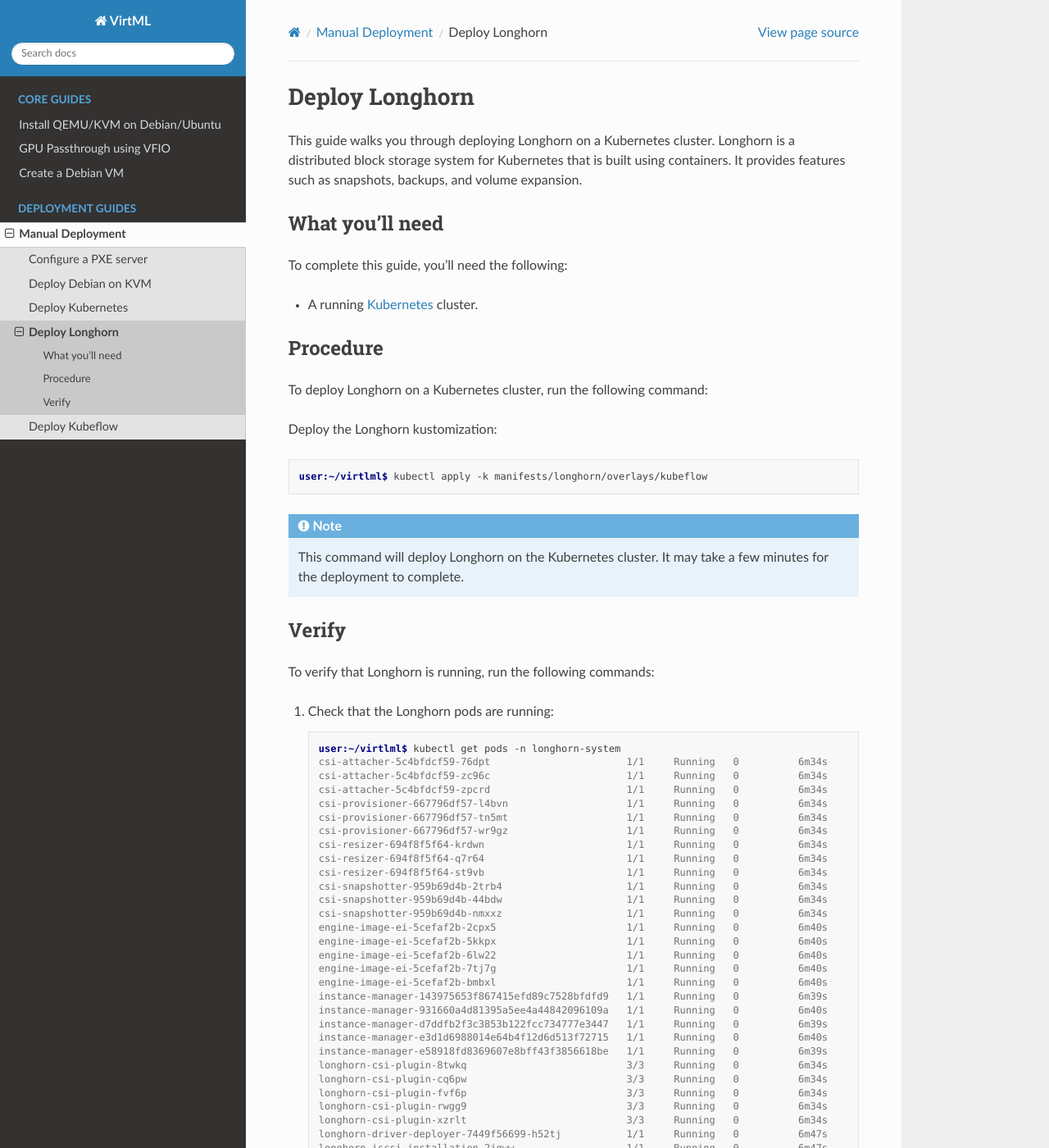
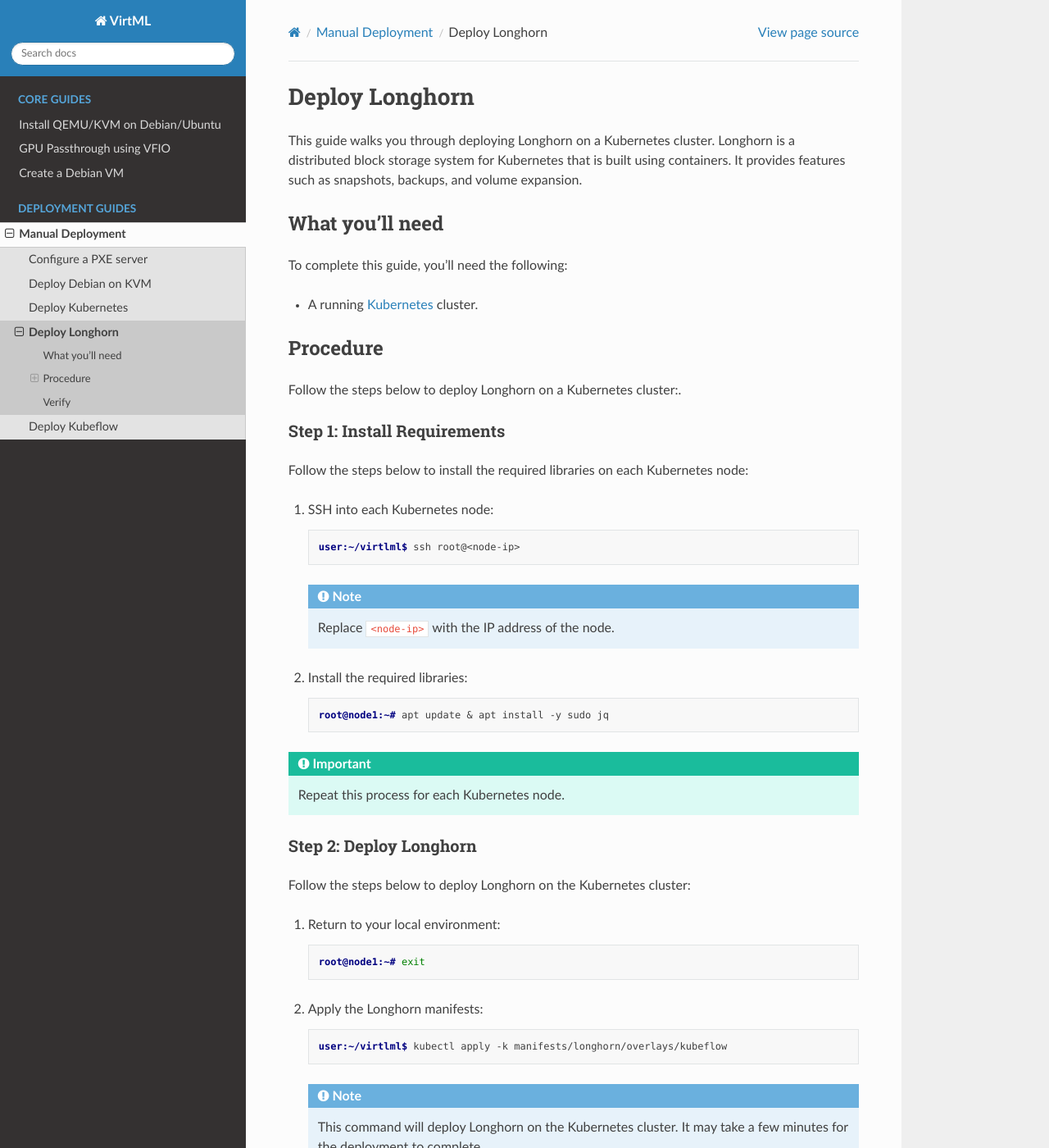
Before and after one commit to dpoulopoulos/virtml, a Sphinx documentation site: the page built from docs/source/manual-deployment/longhorn.md, in a window 1280 px wide and 1400 px high. Shown: the whole window at 82% size. Built offline with Sphinx 7.4.7 and the Read the Docs theme 2.0.0, drawn with Linux system fonts in a browser that asks for light colours.

Commit message:
docs: Extend Longhorn guide
Longhorn need a couple of packages installed on each Kubernetes node for
a successful deployment.

Document this step in the Longhorn deployment guide.

Signed-off-by: Dimitris Poulopoulos <dimitris.a.poulopoulos@gmail.com>

````diff
--- a/docs/source/manual-deployment/longhorn.md
+++ b/docs/source/manual-deployment/longhorn.md
@@ -12,18 +12,52 @@
 
 ## Procedure
 
-To deploy Longhorn on a Kubernetes cluster, run the following command:
+Follow the steps below to deploy Longhorn on a Kubernetes cluster:.
 
-Deploy the Longhorn kustomization:
+### Step 1: Install Requirements
 
-```console
-user:~/virtlml$ kubectl apply -k manifests/longhorn/overlays/kubeflow
+Follow the steps below to install the required libraries on each Kubernetes node:
+
+1. SSH into each Kubernetes node:
+
+    ```console
+    user:~/virtlml$ ssh root@<node-ip>
+    ```
+
+    ```{note}
+    Replace `<node-ip>` with the IP address of the node.
+    ```
+
+1. Install the required libraries:
+
+    ```console
+    root@node1:~# apt update & apt install -y sudo jq
+    ```
+
+```{important}
+Repeat this process for each Kubernetes node.
 ```
 
-```{note}
-This command will deploy Longhorn on the Kubernetes cluster. It may take a few minutes for the
-deployment to complete.
-```
+### Step 2: Deploy Longhorn
+
+Follow the steps below to deploy Longhorn on the Kubernetes cluster:
+
+1. Return to your local environment:
+
+    ```console
+    root@node1:~# exit
+    ```
+
+1. Apply the Longhorn manifests:
+
+    ```console
+    user:~/virtlml$ kubectl apply -k manifests/longhorn/overlays/kubeflow
+    ```
+
+    ```{note}
+    This command will deploy Longhorn on the Kubernetes cluster. It may take a few minutes for the
+    deployment to complete.
+    ```
 
 ## Verify
 
````
